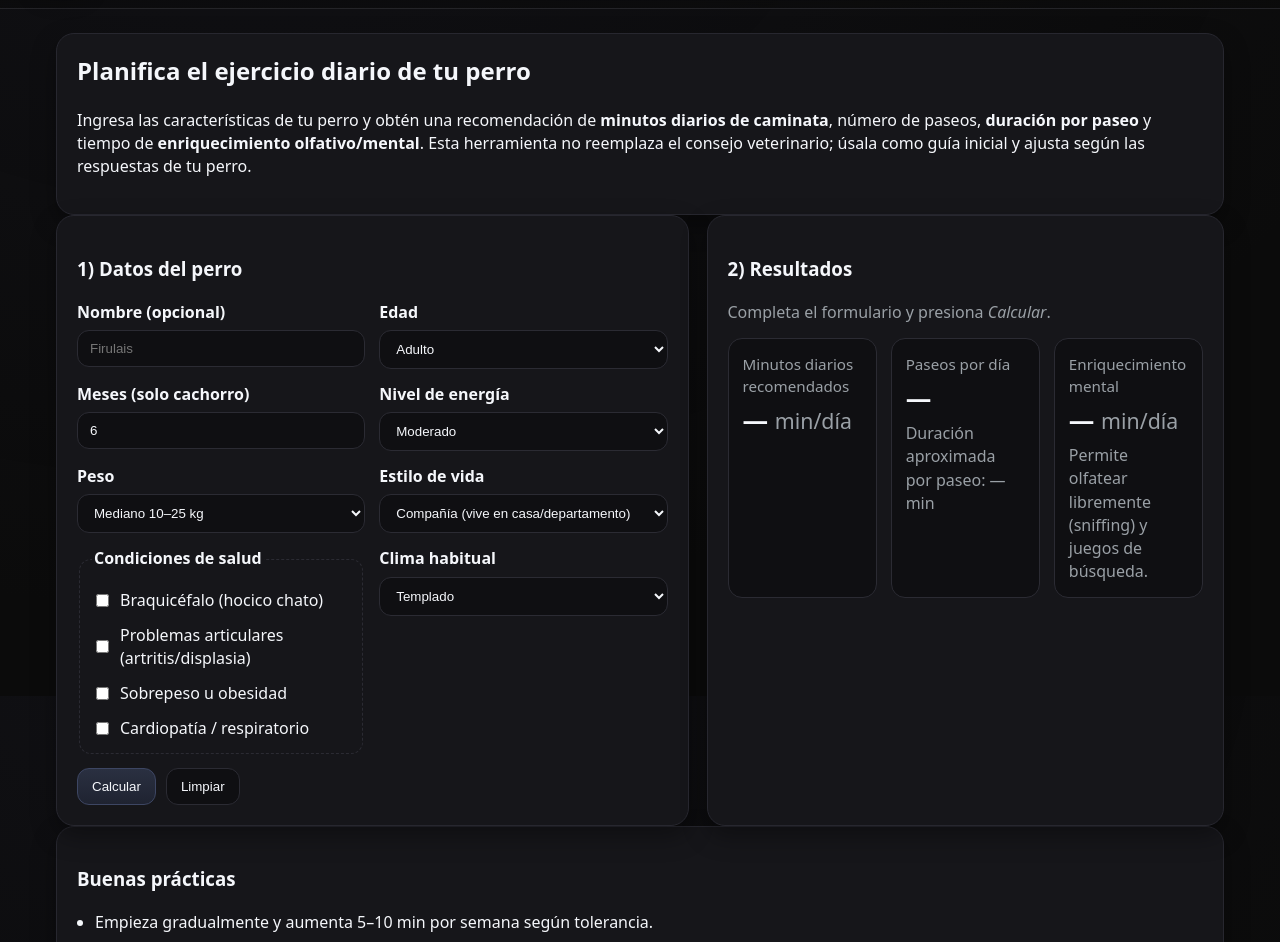
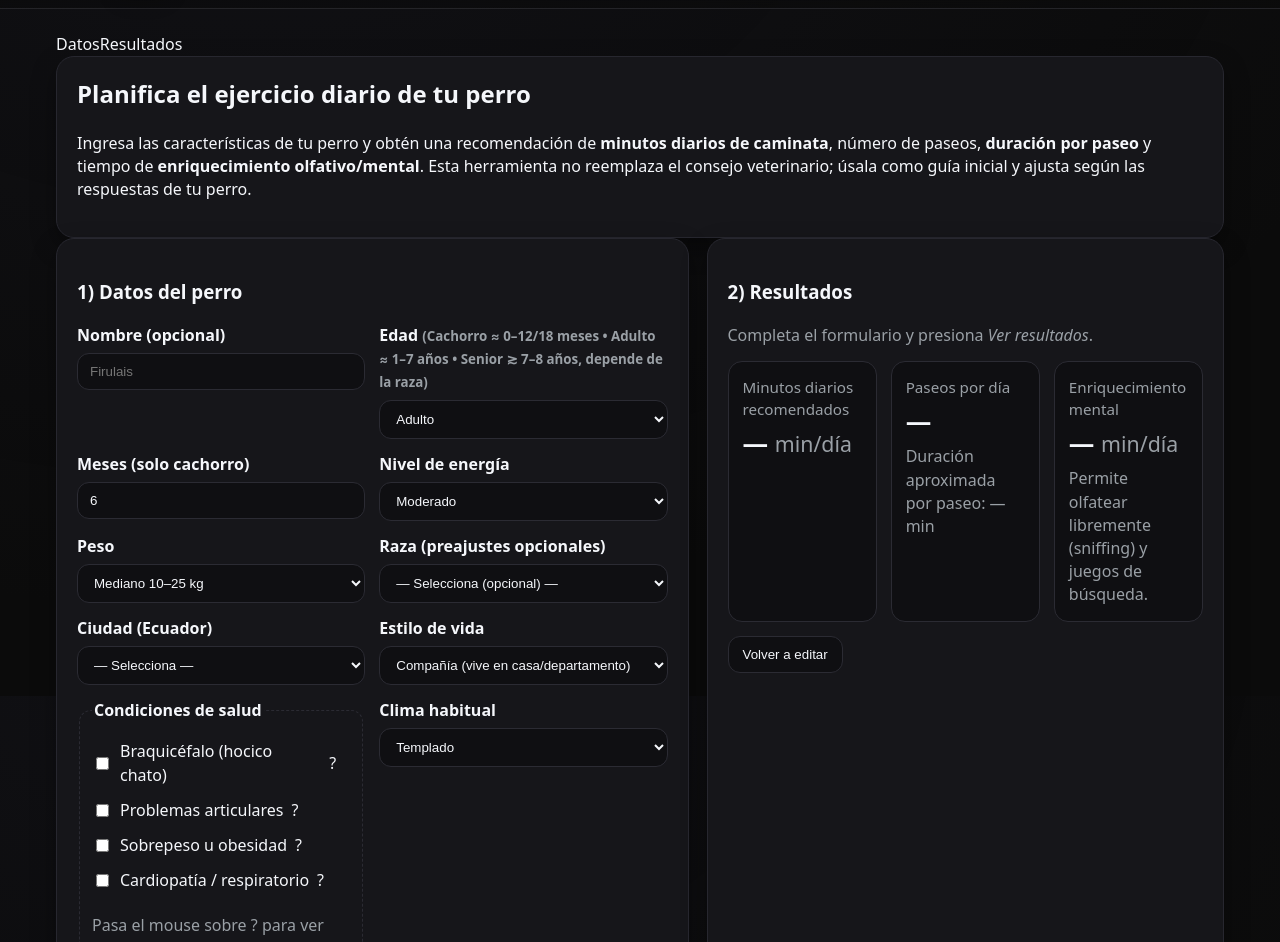
Before and after one commit to AdrianTobarH/CozyPaws, a plain HTML site: page index.html in a window 1280 px wide. Shown: the part 104-1046 px from the top of the page. Drawn offline with Linux system fonts and the light colour scheme.

Commit message:
Update index.html

```diff
--- a/index.html
+++ b/index.html
@@ -9,7 +9,7 @@
 </head>
 <body>
   <header class="site-header">
-    <div class="brand">
+    <div class="brand"><button id="themeToggle" class="btn theme">🌙/☀️</button>
       <img src="assets/CozyPaws.jpeg" alt="CozyPaws logo" class="logo" />
       <div class="title-wrap">
         <h1>CozyPaws</h1>
@@ -19,6 +19,8 @@
   </header>
 
   <main class="container">
+    <nav class="stepper"><span class="step active" id="step1pill">Datos</span><span class="divider"></span><span class="step" id="step2pill">Resultados</span></nav>
+
     <section class="intro card">
       <h2>Planifica el ejercicio diario de tu perro</h2>
       <p>
@@ -28,8 +30,8 @@
       </p>
     </section>
 
-    <section class="grid">
-      <form id="calc-form" class="card">
+    <section class="grid screens">
+      <form id="calc-form" class="card screen screen-active" data-screen="1">
         <h3>1) Datos del perro</h3>
         <div class="fields">
           <label class="field">
@@ -38,7 +40,7 @@
           </label>
 
           <label class="field">
-            <span>Edad</span>
+            <span>Edad <small class="muted">(Cachorro ≈ 0–12/18 meses • Adulto ≈ 1–7 años • Senior ≳ 7–8 años, depende de la raza)</small></span>
             <select id="ageStage" required>
               <option value="puppy">Cachorro</option>
               <option value="adult" selected>Adulto</option>
@@ -72,6 +74,39 @@
           </label>
 
           <label class="field">
+            <span>Raza (preajustes opcionales)</span>
+            <select id="breedPreset">
+              <option value="">— Selecciona (opcional) —</option>
+              <option value="husky">Husky Siberiano (alta energía)</option>
+              <option value="border_collie">Border Collie (alta energía)</option>
+              <option value="labrador">Labrador Retriever (energía alta/moderada)</option>
+              <option value="beagle">Beagle (energía moderada)</option>
+              <option value="bulldog">Bulldog Inglés (braqui + baja energía)</option>
+              <option value="pug">Pug (braqui + baja energía)</option>
+              <option value="chihuahua">Chihuahua (baja/moderada)</option>
+              <option value="criollo">Mestizo/Criollo (evaluar individual)</option>
+            </select>
+          </label>
+
+          <label class="field">
+            <span>Ciudad (Ecuador)</span>
+            <select id="ecCity">
+              <option value="">— Selecciona —</option>
+              <option value="quito">Quito (Sierra alta)</option>
+              <option value="cuenca">Cuenca (Sierra)</option>
+              <option value="ambato">Ambato (Sierra)</option>
+              <option value="riobamba">Riobamba (Sierra)</option>
+              <option value="guayaquil">Guayaquil (Costa calurosa)</option>
+              <option value="manta">Manta (Costa calurosa)</option>
+              <option value="esmeraldas">Esmeraldas (Costa calurosa)</option>
+              <option value="loja">Loja (templado/fresco)</option>
+              <option value="tena">Tena (Amazonía calurosa/húmeda)</option>
+              <option value="galapagos">Galápagos (templado)</option>
+              <option value="otro">Otro</option>
+            </select>
+          </label>
+
+          <label class="field">
             <span>Estilo de vida</span>
             <select id="lifestyle" required>
               <option value="companion" selected>Compañía (vive en casa/departamento)</option>
@@ -83,10 +118,19 @@
 
           <fieldset class="field fieldset">
             <legend>Condiciones de salud</legend>
-            <label><input type="checkbox" id="brachy"> Braquicéfalo (hocico chato)</label>
-            <label><input type="checkbox" id="joints"> Problemas articulares (artritis/displasia)</label>
-            <label><input type="checkbox" id="obese"> Sobrepeso u obesidad</label>
-            <label><input type="checkbox" id="cardioResp"> Cardiopatía / respiratorio</label>
+            <label title="Bulldog, Pug, Shih Tzu, etc. Paseos cortos (≤20 min), evitar calor.">
+              <input type="checkbox" id="brachy"> Braquicéfalo (hocico chato) <span class="help">?</span>
+            </label>
+            <label title="Artritis/displasia: terreno blando, más paseos cortos, sin saltos.">
+              <input type="checkbox" id="joints"> Problemas articulares <span class="help">?</span>
+            </label>
+            <label title="Introduce ejercicio gradual (5–10 min/semana) + plan nutricional.">
+              <input type="checkbox" id="obese"> Sobrepeso u obesidad <span class="help">?</span>
+            </label>
+            <label title="Ritmo suave, paseos cortos y supervisión veterinaria.">
+              <input type="checkbox" id="cardioResp"> Cardiopatía / respiratorio <span class="help">?</span>
+            </label>
+            <p class="muted tiny">Pasa el mouse sobre <span class="help-inline">?</span> para ver ayuda.</p>
           </fieldset>
 
           <label class="field">
@@ -101,14 +145,14 @@
         </div>
 
         <div class="actions">
-          <button type="submit" class="btn primary">Calcular</button>
+          <button type="submit" class="btn primary">Ver resultados</button>
           <button type="button" id="resetBtn" class="btn">Limpiar</button>
         </div>
       </form>
 
-      <section id="results" class="card results" aria-live="polite">
+      <section id="results" class="card results screen" data-screen="2" aria-live="polite">
         <h3>2) Resultados</h3>
-        <div id="summary" class="summary muted">Completa el formulario y presiona <em>Calcular</em>.</div>
+        <div id="summary" class="summary muted">Completa el formulario y presiona <em>Ver resultados</em>.</div>
 
         <div id="numbers" class="numbers hidden">
           <div class="metric">
@@ -130,9 +174,18 @@
 
         <div id="notes" class="notes hidden"></div>
 
+        <div class="cta hidden" id="ctaBlock">
+          <div class="cta-line">Te recomendamos contratar nuestros servicios por <strong id="serviceHours">—</strong>.</div>
+          <a id="waBtn" class="btn primary" target="_blank" rel="noopener">Escríbenos por WhatsApp</a>
+        </div>
+
         <div class="share hidden" id="shareBlock">
           <button id="copyBtn" class="btn">Copiar resumen</button>
           <button id="downloadBtn" class="btn">Descargar JSON</button>
+        </div>
+
+        <div class="actions">
+          <button type="button" id="backBtn" class="btn">Volver a editar</button>
         </div>
       </section>
     </section>
```
